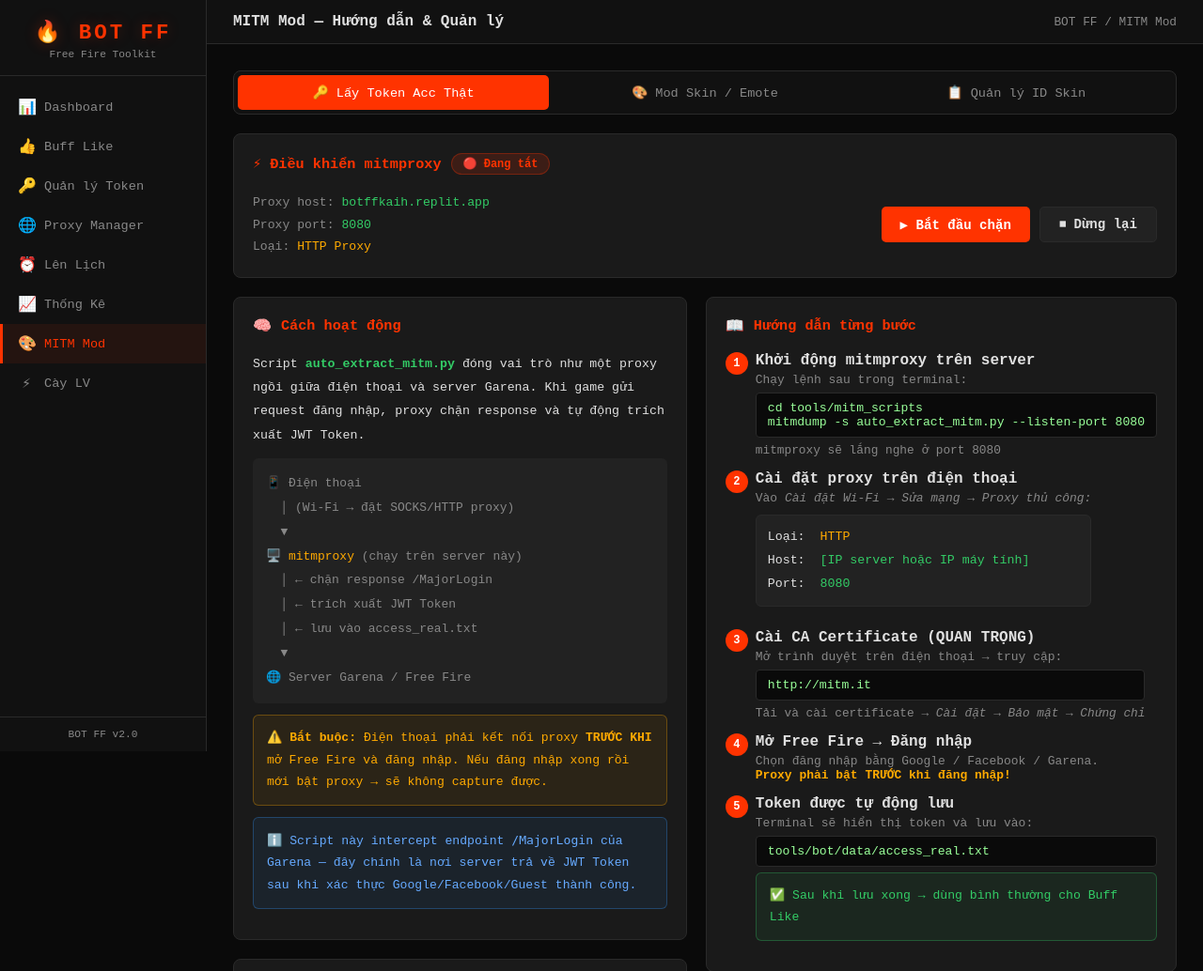
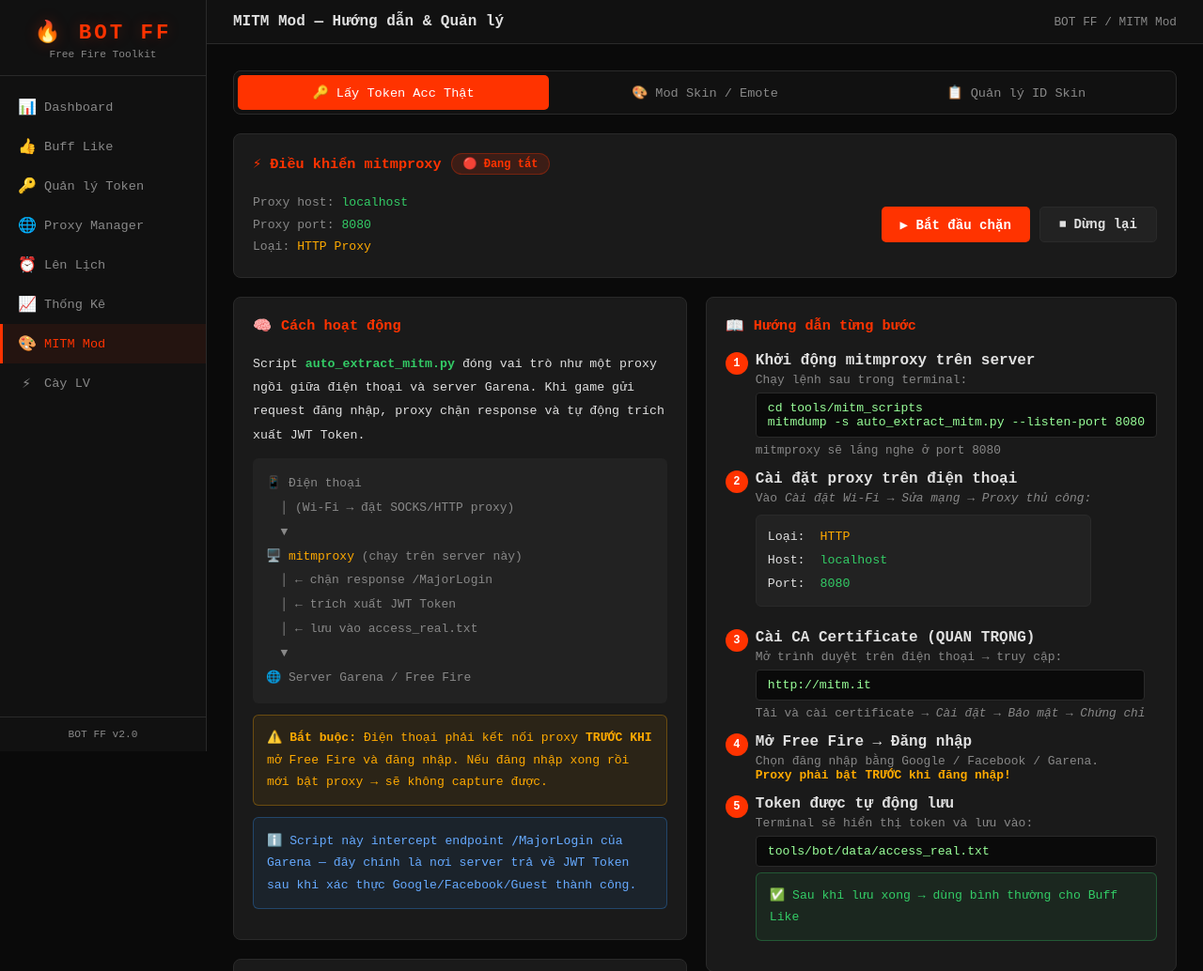
Before and after one commit to intekaih/botff, a Flask app: page /mitm in a window 1280 px wide. Shown: the top 1034 px of the page at 94% size. Run offline with Flask 3, Linux system fonts and the light colour scheme.

Commit message:
Update template to show dynamic Server IP

```diff
--- a/templates/mitm.html
+++ b/templates/mitm.html
@@ -79,7 +79,7 @@
     <div style="display:flex;align-items:center;gap:14px;flex-wrap:wrap;">
       <div style="flex:1;min-width:220px;">
         <div style="font-size:0.82rem;color:var(--text-dim);line-height:1.8;">
-          <div>Proxy host: <span style="color:var(--green);font-family:'Courier New',monospace;">botffkaih.replit.app</span></div>
+          <div>Proxy host: <span id="proxy-host-display" style="color:var(--green);font-family:'Courier New',monospace;">Đang tải...</span></div>
           <div>Proxy port: <span style="color:var(--green);font-family:'Courier New',monospace;">8080</span></div>
           <div>Loại: <span style="color:var(--yellow)">HTTP Proxy</span></div>
         </div>
@@ -168,7 +168,7 @@ mitmdump -s auto_extract_mitm.py --listen-port 8080</div>
             <div style="color:var(--text-dim);font-size:0.81rem;margin:4px 0;">Vào <em>Cài đặt Wi-Fi → Sửa mạng → Proxy thủ công:</em></div>
             <div class="step-box" style="padding:10px 12px;">
               <div>Loại:&nbsp; <span style="color:var(--yellow)">HTTP</span></div>
-              <div>Host:&nbsp; <span style="color:var(--green)">[IP server hoặc IP máy tính]</span></div>
+              <div>Host:&nbsp; <span id="proxy-host-display-2" style="color:var(--green)">[Đang tải IP...]</span></div>
               <div>Port:&nbsp; <span style="color:var(--green)">8080</span></div>
             </div>
           </div>
@@ -385,6 +385,14 @@ mitmdump -s dump.py --listen-port 8080</div>
 </div>
 
 <script>
+document.addEventListener("DOMContentLoaded", () => {
+  const hostIP = window.location.hostname;
+  const h1 = document.getElementById("proxy-host-display");
+  const h2 = document.getElementById("proxy-host-display-2");
+  if (h1) h1.textContent = hostIP;
+  if (h2) h2.textContent = hostIP;
+});
+
 function switchTab(tabId) {
   document.querySelectorAll('.tab-content').forEach(t => t.classList.remove('show'));
   document.querySelectorAll('.tab-btn').forEach(b => b.classList.remove('tab-active'));
```
